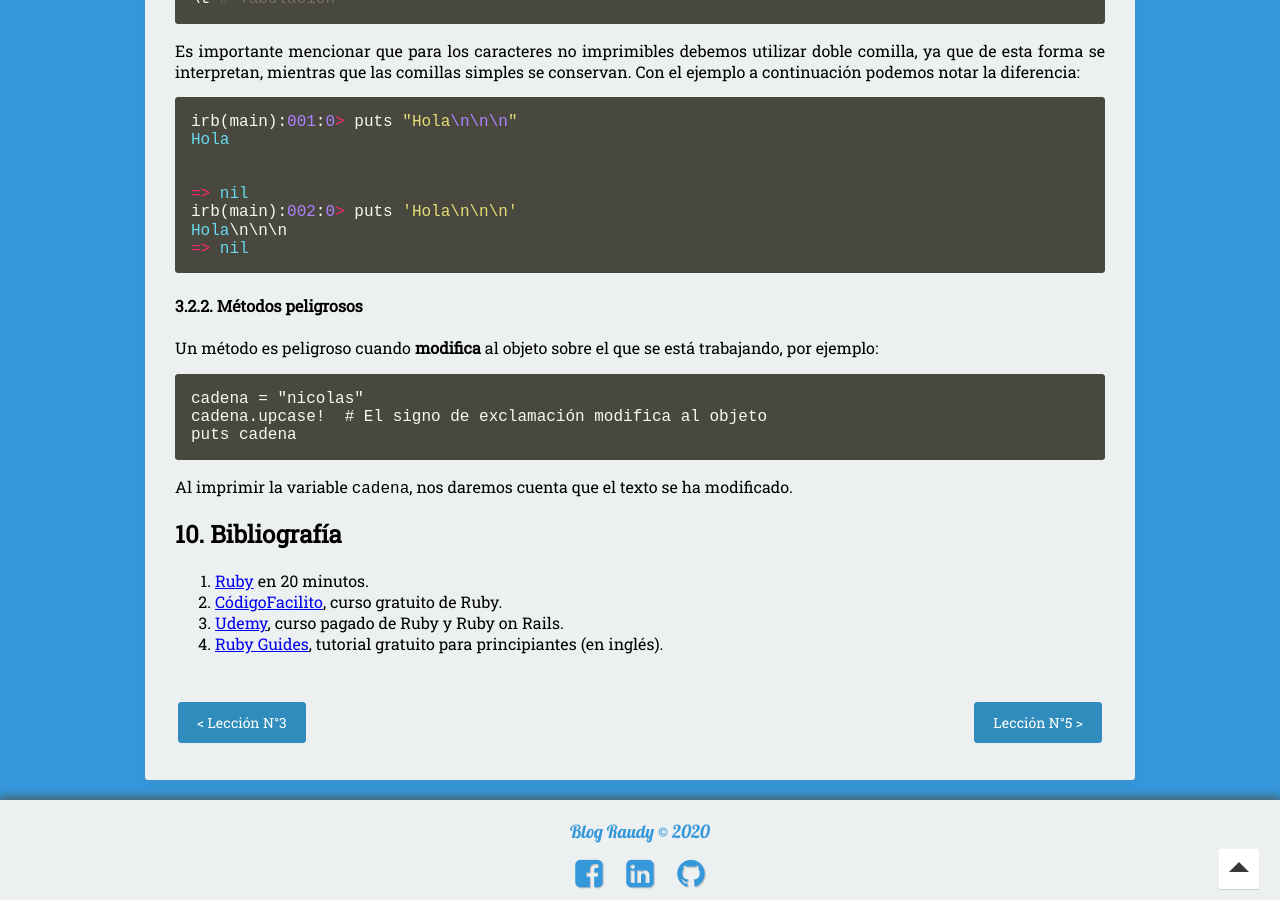
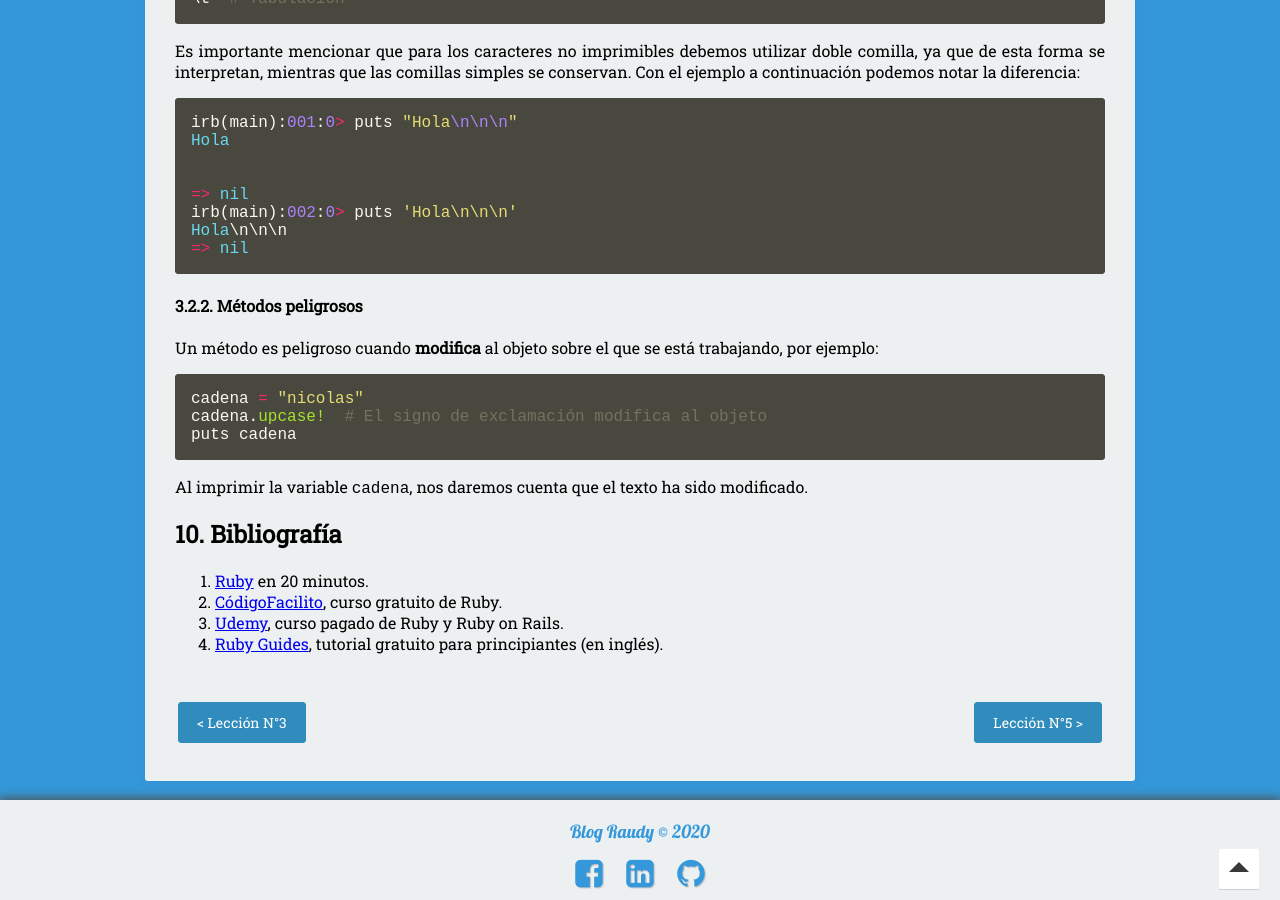
Before and after one commit to nisoto/Blog-anterior-2.0, a Jekyll site: the page built from _posts/2020-04-12-rails-iv-ruby-en-detalle.md, in a window 1280 px wide and 900 px high, scrolled down 4634 px. Built offline with Jekyll 4.4.1, drawn with Linux system fonts in a browser that asks for light colours; nearby versions of some CDN libraries.

Commit message:
Update 2020-04-12-rails-iv-ruby-en-detalle.md

````diff
--- a/_posts/2020-04-12-rails-iv-ruby-en-detalle.md
+++ b/_posts/2020-04-12-rails-iv-ruby-en-detalle.md
@@ -214,8 +214,8 @@ Si utilizamos tildes lo más probable es que tengamos problemas a la hora de eje
 #### 3.2.1. Caracteres no imprimibles
 
 ``` rb
-\n # Salto de línea
-\t # Tabulación
+\n  # Salto de línea
+\t  # Tabulación
 ```
 
 Es importante mencionar que para los caracteres no imprimibles debemos utilizar doble comilla, ya que de esta forma se interpretan, mientras que las comillas simples se conservan. Con el ejemplo a continuación podemos notar la diferencia:
@@ -235,13 +235,13 @@ Hola\n\n\n
 
 Un método es peligroso cuando **modifica** al objeto sobre el que se está trabajando, por ejemplo:
 
-```
+``` rb
 cadena = "nicolas"
 cadena.upcase!  # El signo de exclamación modifica al objeto
 puts cadena
 ```
 
-Al imprimir la variable `cadena`, nos daremos cuenta que el texto se ha modificado.
+Al imprimir la variable `cadena`, nos daremos cuenta que el texto ha sido modificado.
 
 ## 10. Bibliografía
 
````
